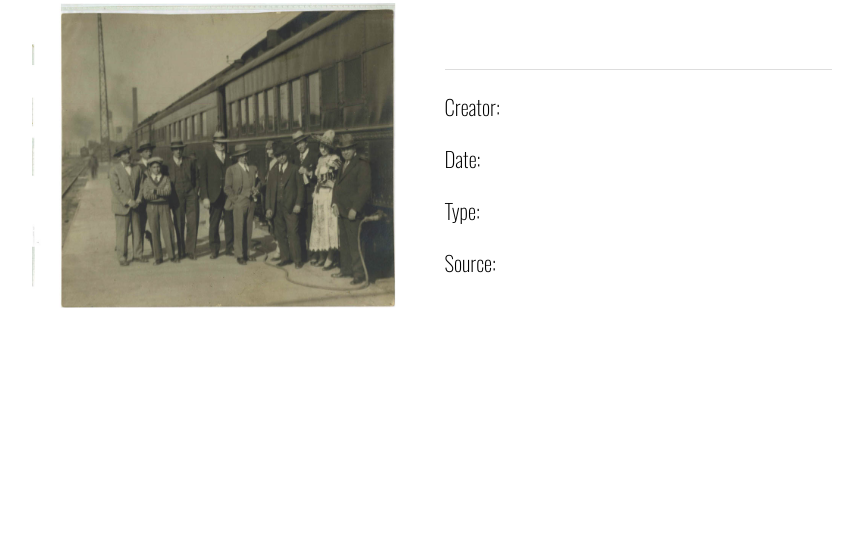
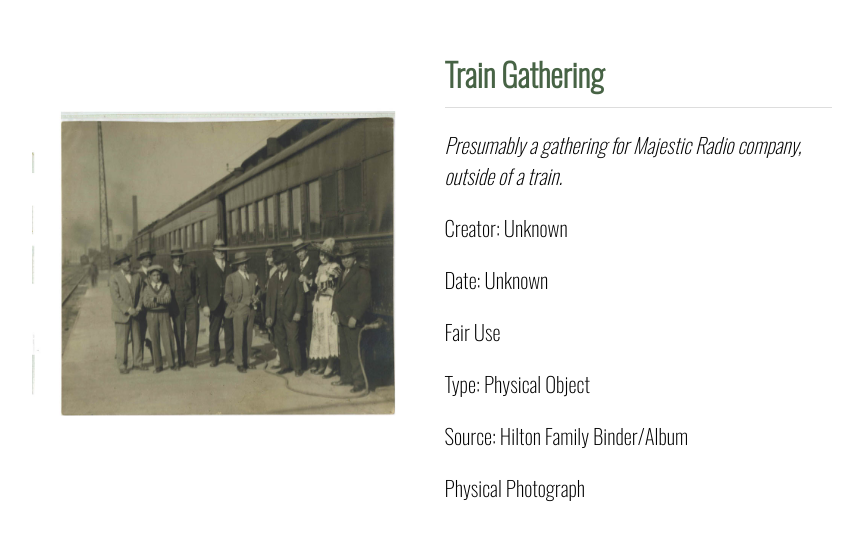
Before and after one commit to martinez2125/TennesseeChicago_Images, a Jekyll site: the page built from _mindoc_media/pg944-img.md, in a window 1280 px wide. Shown: the top 541 px of the page, without its empty margins (208-1071 px from the left). Built offline with Jekyll 4.4.1, drawn with Linux system fonts in a browser that asks for light colours.

Commit message:
Update pg944-img.md

```diff
--- a/_mindoc_media/pg944-img.md
+++ b/_mindoc_media/pg944-img.md
@@ -3,18 +3,18 @@ page: section-name
 title: Hilton Family Binder (Inside)
 media_type: image
 
-_title:
-description:
-creator:
-_date:
-rights:
-type:
-source:
+_title: Train Gathering
+description: Presumably a gathering for Majestic Radio company, outside of a train.
+creator: Unknown
+_date: Unknown
+rights: Fair Use
+type: Physical Object
+source: Hilton Family Binder/Album
 identifier:
 contributor:
-format:
-credit_(IPTC):
-date_created_(IPTC):
+format: Physical Photograph
+credit_(IPTC): Digitization courtesy of Caden J. Miller & Lesly Martinez
+date_created_(IPTC): 9/15/2025
 
 _path: /assets/img/pg44-img.jpg
 order: 46
```
